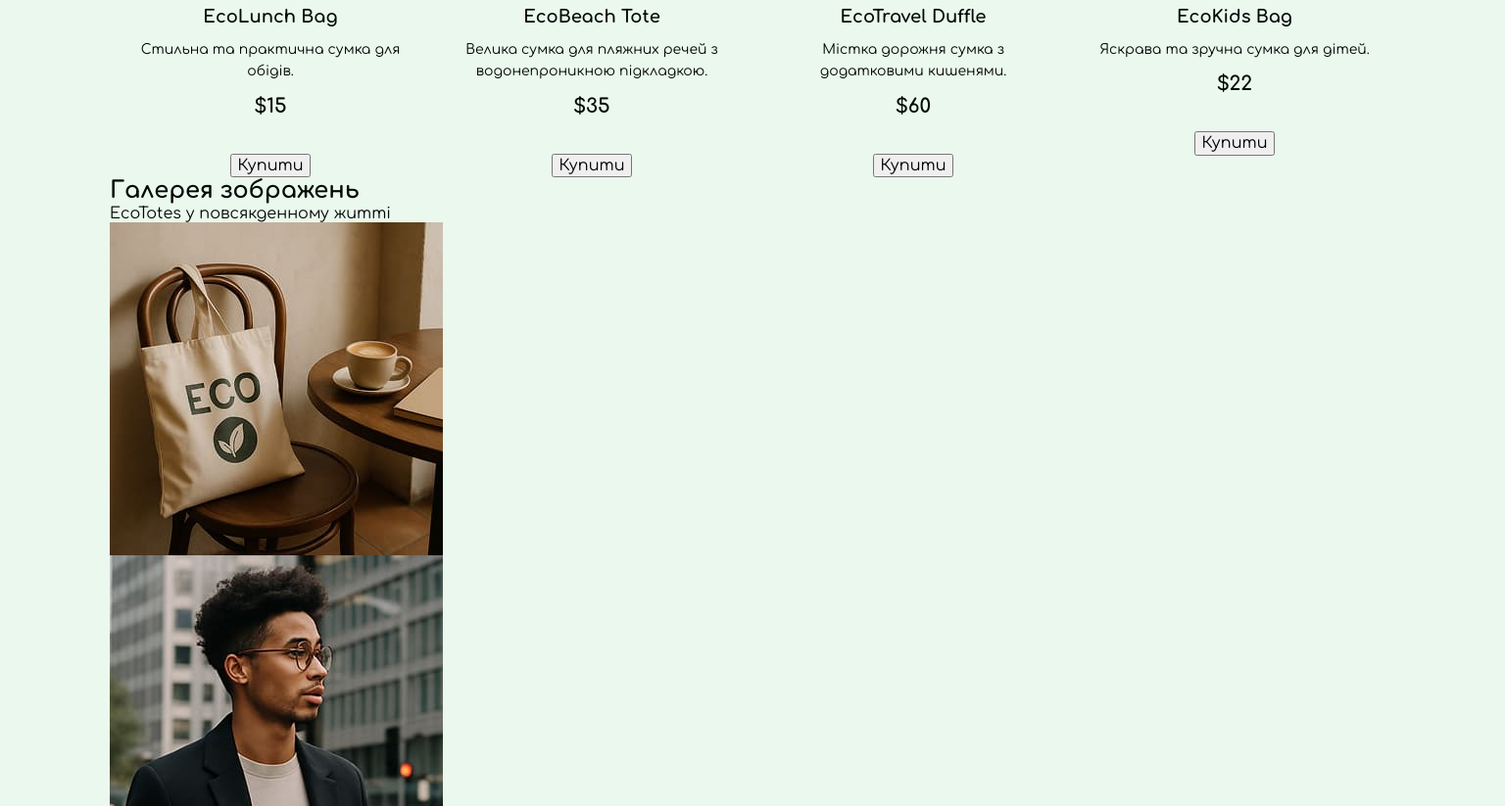
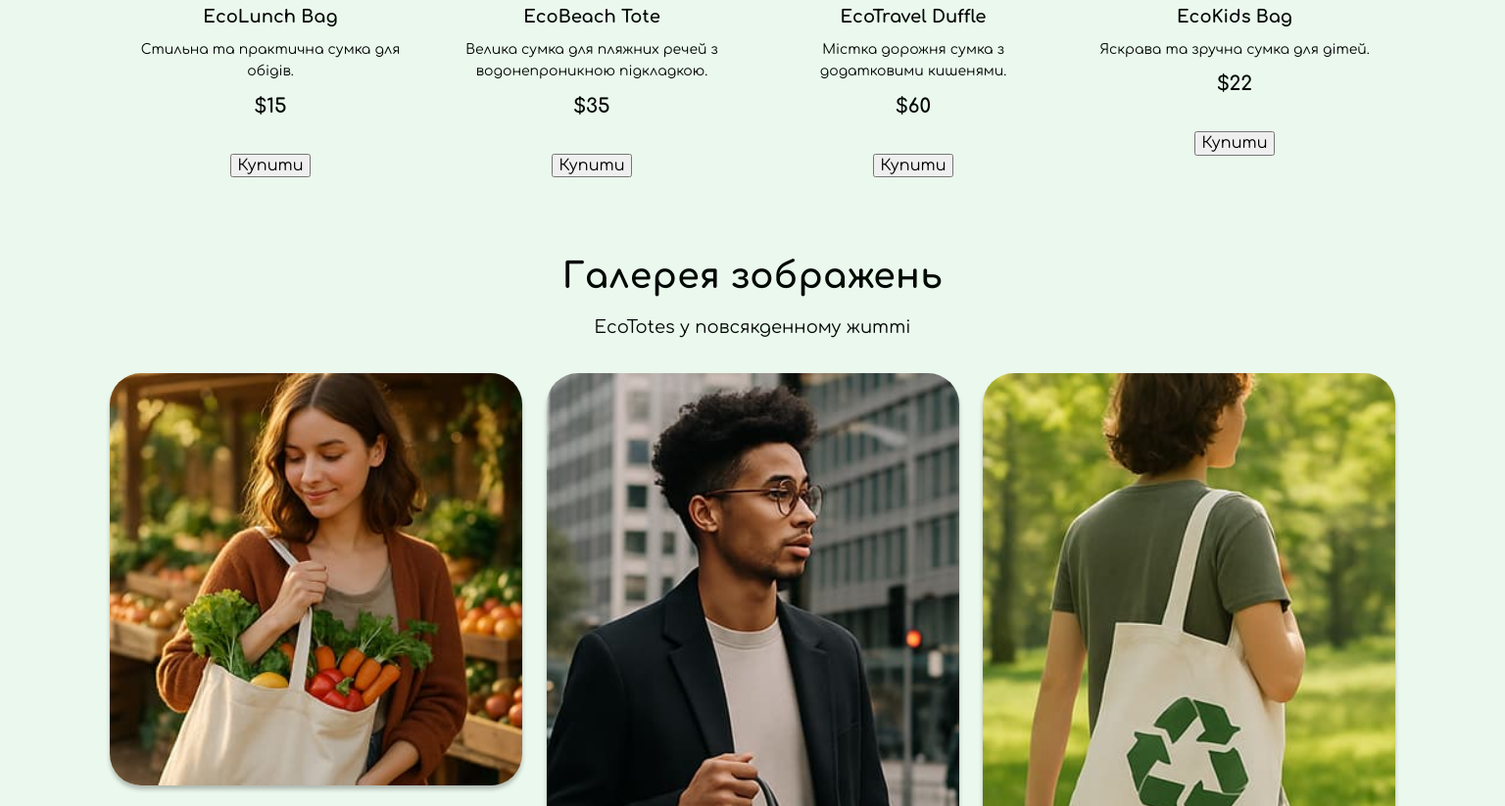
Before and after one commit to Konobokuu/Team_junior, a website built with Vite: page src/index.html in a window 1536 px wide. Shown: the part 2686-3509 px from the top of the page at 98% size. Built offline with nearby package versions, Linux system fonts and the light colour scheme.

Commit message:
Final Version Css

```diff
--- a/src/css/gallery.css
+++ b/src/css/gallery.css
@@ -0,0 +1,145 @@
+.gallery {
+  padding: 32px 16px;
+  background-color: #ebf8ed;
+  text-align: center;
+}
+
+.gallery-title {
+  font-weight: 700;
+  font-size: 36px;
+  line-height: 1.2;
+  letter-spacing: 0.01em;
+  text-align: center;
+  color: #030a06;
+  margin-bottom: 16px;
+  max-width: 200px;
+  margin-left: auto;
+  margin-right: auto;
+}
+
+.gallery-text {
+  font-weight: 400;
+  font-size: 18px;
+  line-height: 1.6;
+  text-align: center;
+  color: #030a06;
+  margin-bottom: 32px;
+}
+
+.gallery-list {
+  display: flex;
+  justify-content: flex-start;
+  flex-direction: column;
+  align-items: center;
+  gap: 16px;
+  padding: 0;
+  margin: 0;
+  list-style: none;
+}
+
+.gallery-item {
+  margin: 0;
+  padding: 0;
+  list-style: none;
+}
+
+.list-photo {
+  border-radius: 32px;
+  box-shadow: 0 4px 4px 0 rgba(0, 0, 0, 0.25);
+}
+
+.gallery-item-picture {
+  display: block;
+  width: 100%;
+  margin: 0;
+  padding: 0;
+  line-height: 0;
+}
+
+@media (min-width: 768px) {
+  .gallery {
+    padding: 64px 32px;
+  }
+
+  .gallery-title {
+    max-width: none;
+  }
+
+  .gallery-list {
+    display: flex;
+    flex-wrap: wrap;
+    height: 1062px;
+    flex-direction: column;
+    gap: 24px;
+  }
+
+  .gallery-item {
+    max-width: calc((100% - 24px) / 2);
+  }
+
+  .gallery-item--4 {
+    order: 1;
+    height: 338px;
+  }
+  .gallery-item--3 {
+    order: 2;
+    height: 700px;
+  }
+  .gallery-item--2 {
+    order: 3;
+    height: 700px;
+  }
+  .gallery-item--1 {
+    order: 4;
+    height: 338px;
+  }
+}
+
+@media (min-width: 1440px) {
+  .gallery {
+    padding: 80px 16px;
+  }
+
+  .gallery-list {
+    gap: 24px 24px;
+    height: 865px;
+  }
+
+  .gallery-item {
+    max-width: calc((100% - 48px) / 3);
+  }
+
+  .gallery-item--4 {
+    order: 1;
+    height: 421px;
+  }
+  .gallery-item--3 {
+    order: 4;
+  }
+  .gallery-item--2 {
+    order: 3;
+  }
+  .gallery-item--1 {
+    order: 2;
+  }
+
+  .photo--young-woman {
+    height: 421px;
+    object-fit: cover;
+  }
+
+  .photo--walker {
+    height: 865px;
+    object-fit: cover;
+  }
+
+  .photo--city-scene {
+    height: 865px;
+    object-fit: cover;
+  }
+
+  .photo--eco-tote {
+    height: 421px;
+    object-fit: cover;
+  }
+}
```
